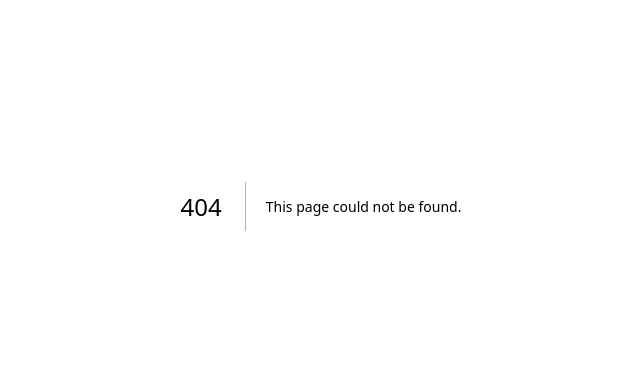
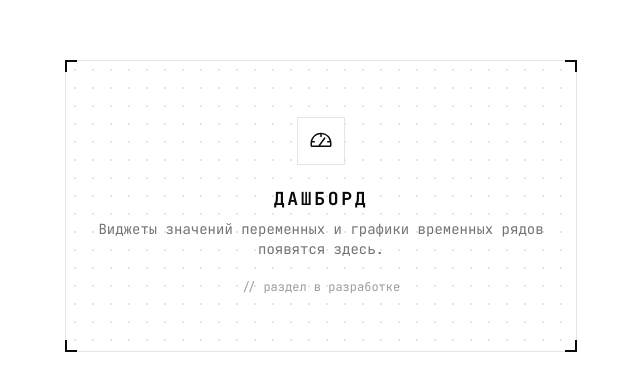
Before and after one commit to electrobalabas/tstlan-web, a Next.js app in the folder web/tstlan-web/: page /dashboard in a window 1280 px wide. Before the commit this address had no page. Shown: the part 194-584 px from the top of the page, without its empty margins (319-959 px from the left). Built offline with nearby package versions, Linux system fonts and the light colour scheme.

Commit message:
feat(web): добавлены разделы Дашборд и Устройства с заглушками

```diff
--- /dev/null
+++ b/web/tstlan-web/app/dashboard/page.tsx
@@ -0,0 +1,13 @@
+import { GaugeIcon } from "@phosphor-icons/react/ssr";
+
+import { PagePlaceholder } from "@/components/page-placeholder";
+
+export default function DashboardPage() {
+  return (
+    <PagePlaceholder
+      icon={GaugeIcon}
+      title="Дашборд"
+      description="Виджеты значений переменных и графики временных рядов появятся здесь."
+    />
+  );
+}
--- /dev/null
+++ b/web/tstlan-web/app/devices/page.tsx
@@ -0,0 +1,13 @@
+import { HardDrivesIcon } from "@phosphor-icons/react/ssr";
+
+import { PagePlaceholder } from "@/components/page-placeholder";
+
+export default function DevicesPage() {
+  return (
+    <PagePlaceholder
+      icon={HardDrivesIcon}
+      title="Устройства"
+      description="Список приборов, транспорты (MxNet, Modbus, USB HID) и схемы переменных."
+    />
+  );
+}
--- /dev/null
+++ b/web/tstlan-web/components/page-placeholder.tsx
@@ -0,0 +1,52 @@
+import type { Icon } from "@phosphor-icons/react";
+
+type Props = {
+  icon: Icon;
+  title: string;
+  description?: string;
+};
+
+export function PagePlaceholder({ icon: PageIcon, title, description }: Props) {
+  return (
+    <section className="flex flex-1 items-center justify-center p-6">
+      <div
+        className="relative flex w-full max-w-lg flex-col items-center gap-5 border border-border bg-card px-8 py-14 text-center"
+        style={{
+          backgroundImage: "radial-gradient(var(--border) 1px, transparent 1px)",
+          backgroundSize: "18px 18px",
+        }}
+      >
+        <Corner className="-top-px -left-px border-t-2 border-l-2" />
+        <Corner className="-top-px -right-px border-t-2 border-r-2" />
+        <Corner className="-bottom-px -left-px border-b-2 border-l-2" />
+        <Corner className="-bottom-px -right-px border-b-2 border-r-2" />
+
+        <span className="flex size-12 items-center justify-center border border-border bg-background">
+          <PageIcon className="size-6 text-foreground" weight="regular" />
+        </span>
+
+        <div className="space-y-1.5">
+          <h1 className="font-heading text-lg font-bold tracking-[0.15em] uppercase">
+            {title}
+          </h1>
+          {description && (
+            <p className="text-sm text-muted-foreground">{description}</p>
+          )}
+        </div>
+
+        <span className="font-mono text-xs text-muted-foreground/70">
+          {"// раздел в разработке"}
+        </span>
+      </div>
+    </section>
+  );
+}
+
+function Corner({ className }: { className: string }) {
+  return (
+    <span
+      aria-hidden
+      className={`pointer-events-none absolute size-3 border-foreground ${className}`}
+    />
+  );
+}
```
